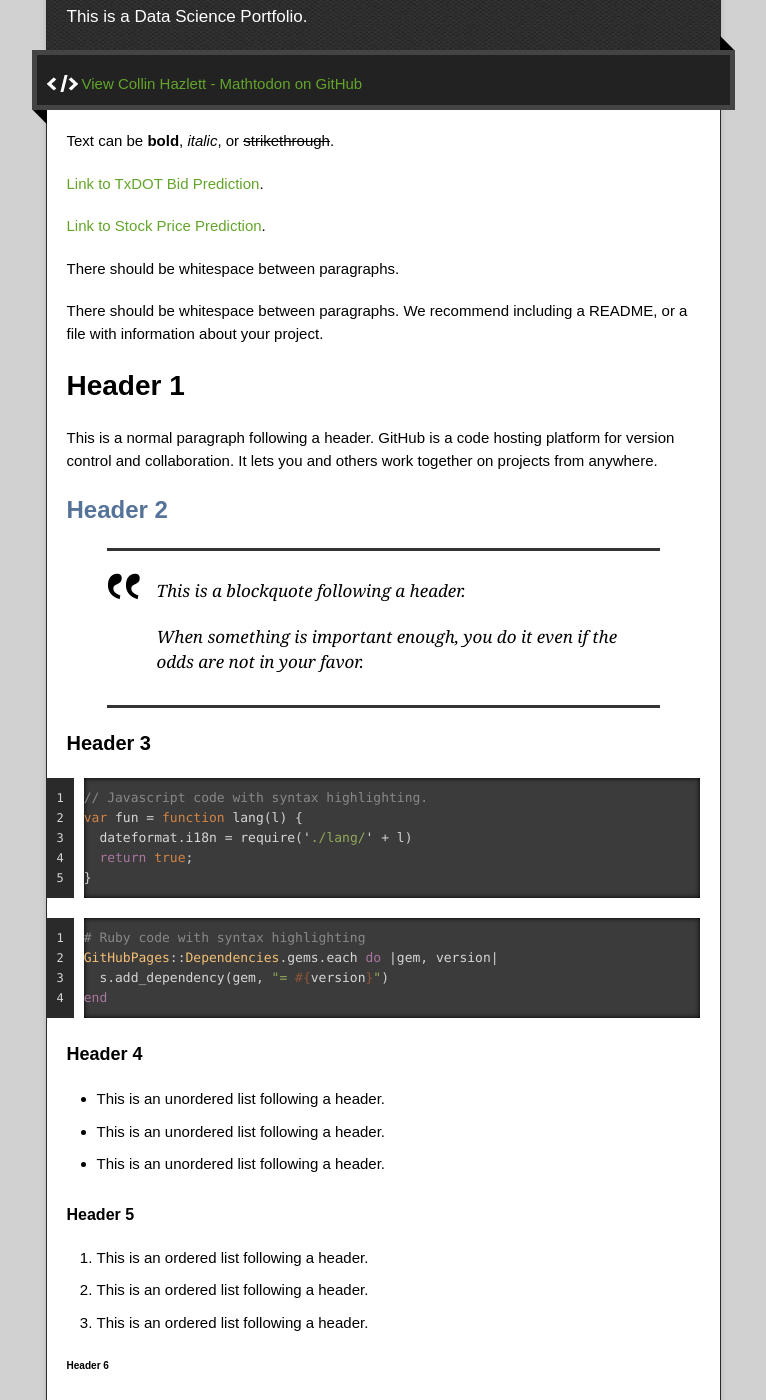
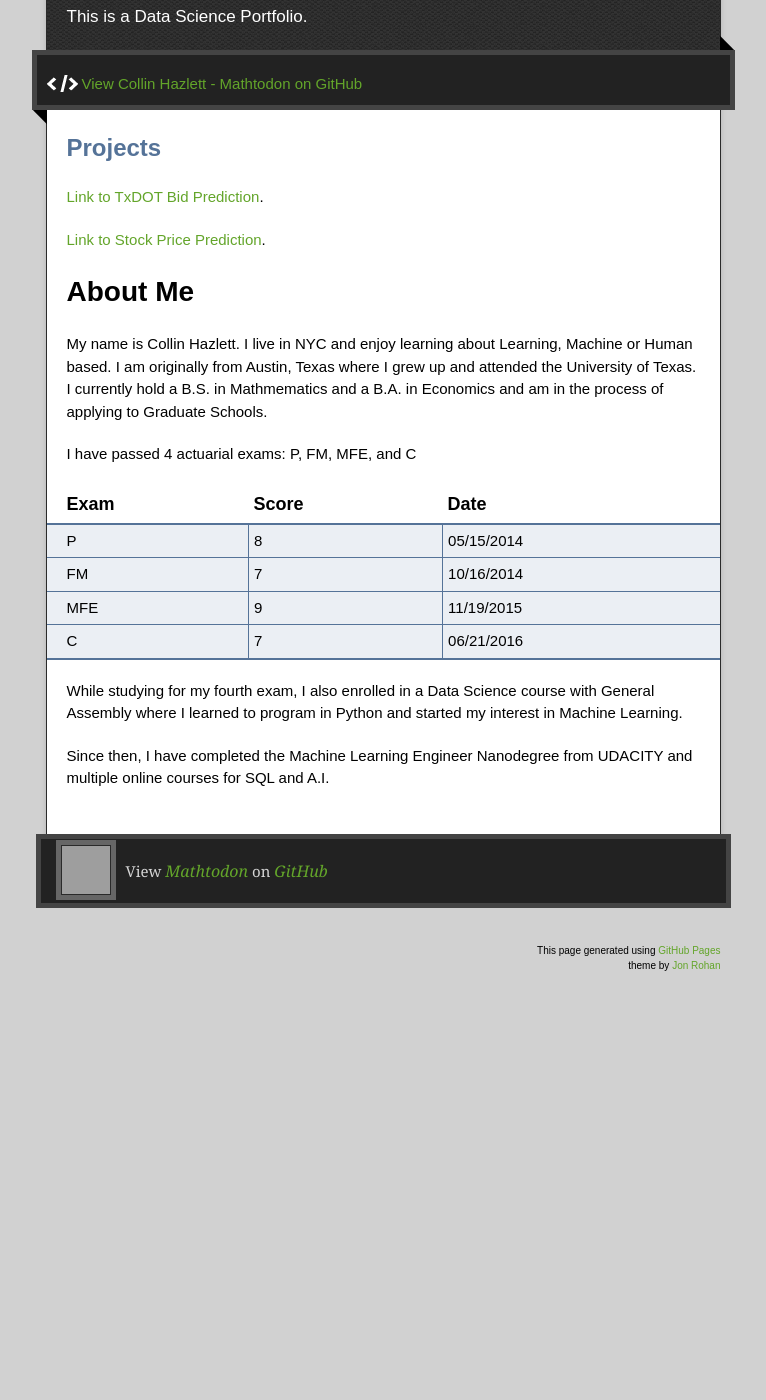
Before and after one commit to Mathtodon/Mathtodon.github.io, a Jekyll site: the page built from index.md, in a window 1280 px wide and 1400 px high, scrolled down 254 px. Shown: the whole window, without its empty margins (257-1023 px from the left). Built offline with Jekyll 4.4.1, drawn with Linux system fonts in a browser that asks for light colours; nearby versions of some CDN libraries; our own code applies the rules of GitHub Pages for plain Markdown files; after the commit the page ends 1317 px from its top, so only the background shows below that; some of the changed text lies outside the part shown; grey boxes are pictures that could not be loaded.

Commit message:
change index

````diff
--- a/index.md
+++ b/index.md
@@ -1,125 +1,26 @@
 ---
 layout: default
 ---
-
-Text can be **bold**, _italic_, or ~~strikethrough~~.
-
+## [](#header-2) Projects
 [Link to TxDOT Bid Prediction](txdot-page).
 
 [Link to Stock Price Prediction](stock-page).
 
-There should be whitespace between paragraphs.
 
-There should be whitespace between paragraphs. We recommend including a README, or a file with information about your project.
+# [](#header-1)About Me
 
-# [](#header-1)Header 1
+My name is Collin Hazlett. I live in NYC and enjoy learning about Learning, Machine or Human based. I am originally from Austin, Texas where I grew up and attended the University of Texas. I currently hold a B.S. in Mathmematics and a B.A. in Economics and am in the process of applying to Graduate Schools.
 
-This is a normal paragraph following a header. GitHub is a code hosting platform for version control and collaboration. It lets you and others work together on projects from anywhere.
+I have passed 4 actuarial exams: P, FM, MFE, and C
 
-## [](#header-2)Header 2
-
-> This is a blockquote following a header.
->
-> When something is important enough, you do it even if the odds are not in your favor.
-
-### [](#header-3)Header 3
-
-```js
-// Javascript code with syntax highlighting.
-var fun = function lang(l) {
-  dateformat.i18n = require('./lang/' + l)
-  return true;
-}
-```
-
-```ruby
-# Ruby code with syntax highlighting
-GitHubPages::Dependencies.gems.each do |gem, version|
-  s.add_dependency(gem, "= #{version}")
-end
-```
-
-#### [](#header-4)Header 4
-
-*   This is an unordered list following a header.
-*   This is an unordered list following a header.
-*   This is an unordered list following a header.
-
-##### [](#header-5)Header 5
-
-1.  This is an ordered list following a header.
-2.  This is an ordered list following a header.
-3.  This is an ordered list following a header.
-
-###### [](#header-6)Header 6
-
-| head1        | head two          | three |
-|:-------------|:------------------|:------|
-| ok           | good swedish fish | nice  |
-| out of stock | good and plenty   | nice  |
-| ok           | good `oreos`      | hmm   |
-| ok           | good `zoute` drop | yumm  |
-
-### There's a horizontal rule below this.
-
-* * *
-
-### Here is an unordered list:
-
-*   Item foo
-*   Item bar
-*   Item baz
-*   Item zip
-
-### And an ordered list:
-
-1.  Item one
-1.  Item two
-1.  Item three
-1.  Item four
-
-### And a nested list:
-
-- level 1 item
-  - level 2 item
-  - level 2 item
-    - level 3 item
-    - level 3 item
-- level 1 item
-  - level 2 item
-  - level 2 item
-  - level 2 item
-- level 1 item
-  - level 2 item
-  - level 2 item
-- level 1 item
-
-### Small image
-
-![](https://assets-cdn.github.com/images/icons/emoji/octocat.png)
-
-### Large image
-
-![](https://guides.github.com/activities/hello-world/branching.png)
+| Exam         | Score      | Date        |
+|:-------------|:-----------|:------------|
+| P            | 8          | 05/15/2014  |
+| FM           | 7          | 10/16/2014  |
+| MFE          | 9          | 11/19/2015  |
+| C            | 7          | 06/21/2016  |
 
 
-### Definition lists can be used with HTML syntax.
+While studying for my fourth exam, I also enrolled in a Data Science course with General Assembly where I learned to program in Python and started my interest in Machine Learning.
 
-<dl>
-<dt>Name</dt>
-<dd>Godzilla</dd>
-<dt>Born</dt>
-<dd>1952</dd>
-<dt>Birthplace</dt>
-<dd>Japan</dd>
-<dt>Color</dt>
-<dd>Green</dd>
-</dl>
-
-```
-Long, single-line code blocks should not wrap. They should horizontally scroll if they are too long. This line should be long enough to demonstrate this.
-```
-
-```
-The final element.
-```
+Since then, I have completed the Machine Learning Engineer Nanodegree from UDACITY and multiple online courses for SQL and A.I.
````
Also changed, not shown: 1 other file.
